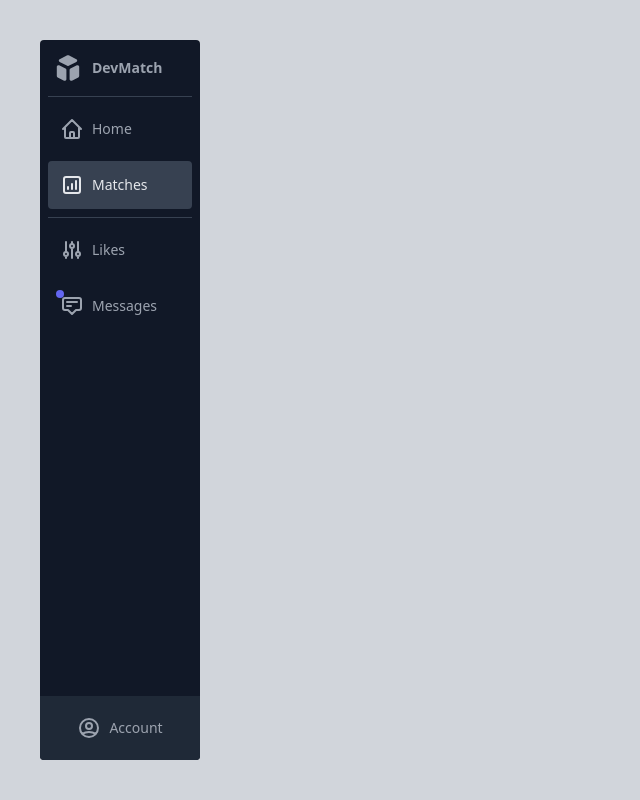
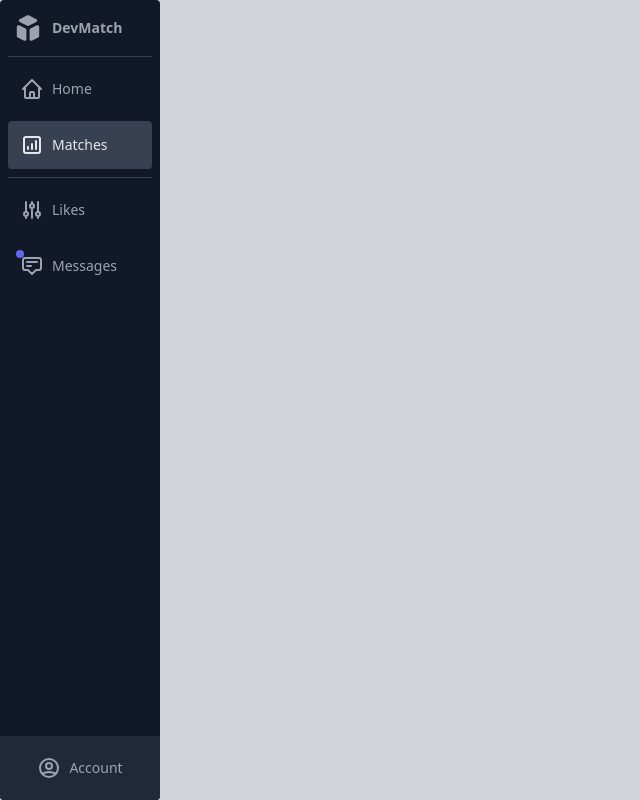
Before and after one commit to marceta99/MatchDevelopers, an Angular app in the folder matchDev/: page / in a window 1280 px wide. Shown: the whole page, without its empty margins (0-640 px from the left). Built offline with nearby package versions, Linux system fonts and the light colour scheme.

Commit message:
Css update

```diff
--- a/matchDev/src/app/sidebar/sidebar.component.html
+++ b/matchDev/src/app/sidebar/sidebar.component.html
@@ -1,4 +1,4 @@
-<body class="flex items-center  w-screen h-screen p-10 space-x-6 bg-gray-300">
+<div class="flex items-center  w-screen h-screen  space-x-6 bg-gray-300">
 
 	<!-- Component Start
 	<div class="flex flex-col items-center w-16 h-full overflow-hidden text-gray-400 bg-gray-900 rounded">
@@ -110,4 +110,4 @@
 	</div>
 	<!-- Component End  -->
 
-</body>
+</div>
```
